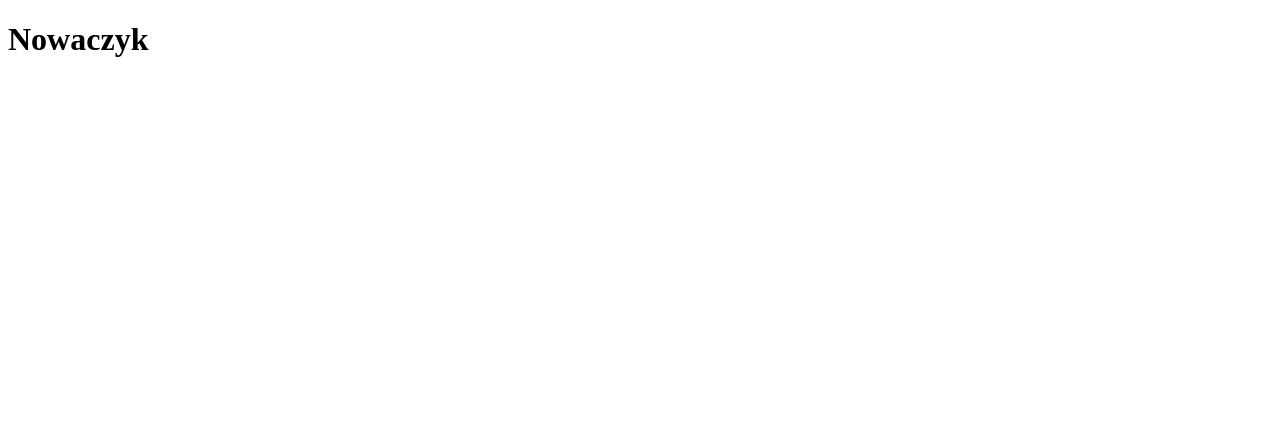
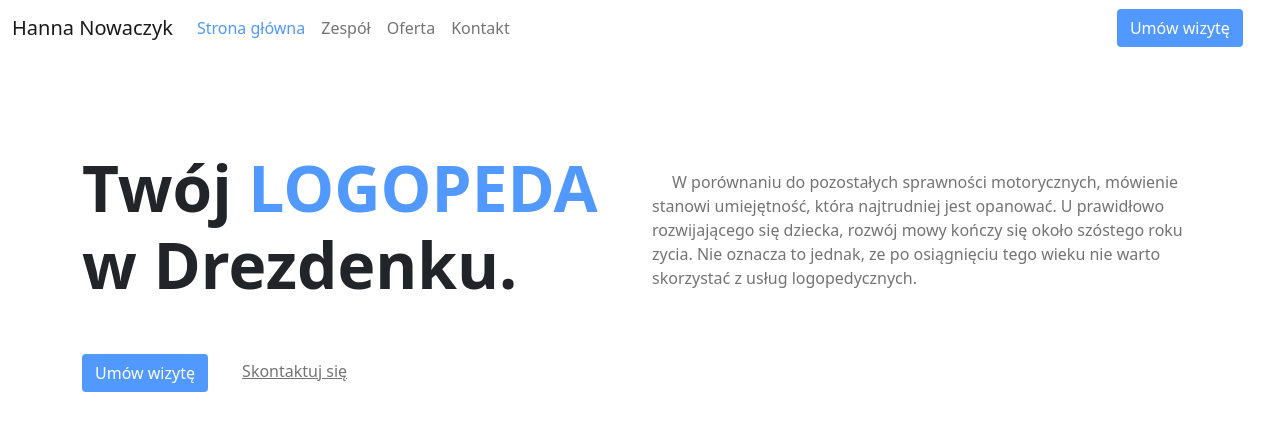
Before and after one commit to GawronDev/hanna-nowaczyk-logopeda, a plain HTML site: page index.html in a window 1280 px wide. Drawn offline with nearby package versions, Linux system fonts and the light colour scheme.

Commit message:
Navbar i pierwszy header

```diff
--- /dev/null
+++ b/css/master.css
@@ -0,0 +1,40 @@
+.visit-button {
+    background-color: #5199FF!important;
+    color: white!important;
+}
+
+.navbar-nav {
+    width: 86%;
+}
+
+.active {
+    color: #5199FF!important;
+}
+
+.top-margin {
+    margin-top: 150px;
+}
+
+.main-header {
+    font-weight: 700;
+    font-size: 4em;
+}
+
+.blue-col {
+    color: #5199FF;
+}
+
+.contact-link {
+    color: rgba(0,0,0,.55)!important;
+    margin-left: 30px;
+}
+
+.header-text {
+    color: rgba(0,0,0,.55);
+    text-indent: 20px;
+    margin-top: 20px;
+}
+
+.button-container {
+    margin-top: 50px;
+}
--- a/index.html
+++ b/index.html
@@ -1,14 +1,63 @@
 <!DOCTYPE html>
 <html lang="pl">
+
 <head>
     <meta charset="UTF-8">
     <meta http-equiv="X-UA-Compatible" content="IE=edge">
     <meta name="viewport" content="width=device-width, initial-scale=1.0">
+
+    <link rel="stylesheet" href="./css/master.css">
+
+    <!-- Bootstrap CSS -->
+    <link href="https://cdn.jsdelivr.net/npm/bootstrap@5.0.2/dist/css/bootstrap.min.css" rel="stylesheet"
+        integrity="sha384-EVSTQN3/azprG1Anm3QDgpJLIm9Nao0Yz1ztcQTwFspd3yD65VohhpuuCOmLASjC" crossorigin="anonymous">
+
     <title>Logopeda</title>
 </head>
+
 <body>
-    <h1>
-        Nowaczyk
-    </h1>
+    <nav class="navbar navbar-expand-lg fixed-top navbar-light bg-white">
+        <div class="container-fluid">
+            <a class="navbar-brand" href="#">Hanna Nowaczyk</a>
+            <button class="navbar-toggler" type="button" data-bs-toggle="collapse" data-bs-target="#navbarNavAltMarkup"
+                aria-controls="navbarNavAltMarkup" aria-expanded="false" aria-label="Toggle navigation">
+                <span class="navbar-toggler-icon"></span>
+            </button>
+            <div class="collapse navbar-collapse" id="navbarNavAltMarkup">
+                <div class="navbar-nav">
+                    <a class="nav-link active" aria-current="page" href="#">Strona główna</a>
+                    <a class="nav-link" href="#">Zespół</a>
+                    <a class="nav-link" href="#">Oferta</a>
+                    <a class="nav-link" href="#">Kontakt</a>
+                </div>
+                <button class="visit-button btn float-xl-end">Umów wizytę</button>
+            </div>
+        </div>
+    </nav>
+
+    <div class="container top-margin">
+        <div class="row">
+            <div class="col-md-6">
+                <h1 class="main-header">Twój <span class="blue-col">LOGOPEDA</span> w Drezdenku.</h1>
+                <div class="button-container">
+                    <button class="visit-button btn">Umów wizytę</button>
+                    <a class="contact-link" href="#">Skontaktuj się</a>
+                </div>
+            </div>
+
+            <div class="col-md-6">
+                <p class="header-text">
+                    W porównaniu do pozostałych sprawności motorycznych, mówienie stanowi umiejętność, która najtrudniej jest opanować. U prawidłowo rozwijającego się dziecka, rozwój mowy kończy się około szóstego roku zycia. Nie oznacza to jednak, ze po osiągnięciu tego wieku nie warto skorzystać z usług logopedycznych.
+                </p>
+
+            </div>
+
+        </div>
+    </div>
+
+    <script src="https://cdn.jsdelivr.net/npm/bootstrap@5.0.2/dist/js/bootstrap.bundle.min.js"
+        integrity="sha384-MrcW6ZMFYlzcLA8Nl+NtUVF0sA7MsXsP1UyJoMp4YLEuNSfAP+JcXn/tWtIaxVXM"
+        crossorigin="anonymous"></script>
 </body>
+
 </html>
```
